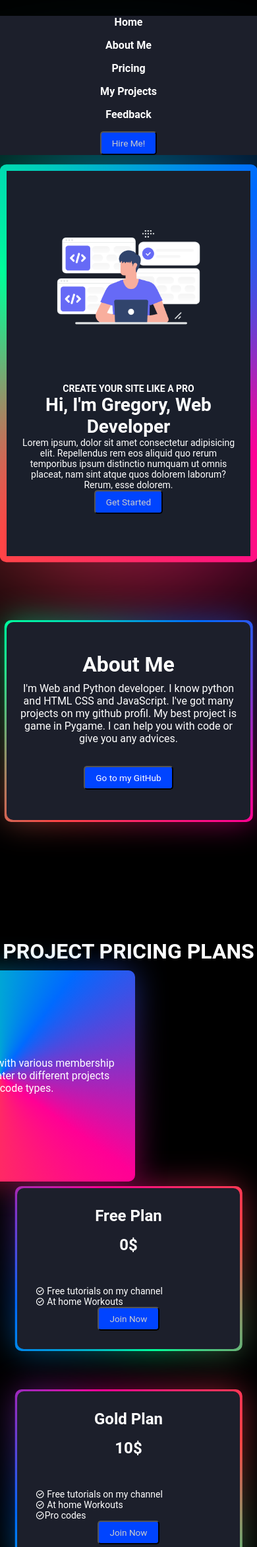
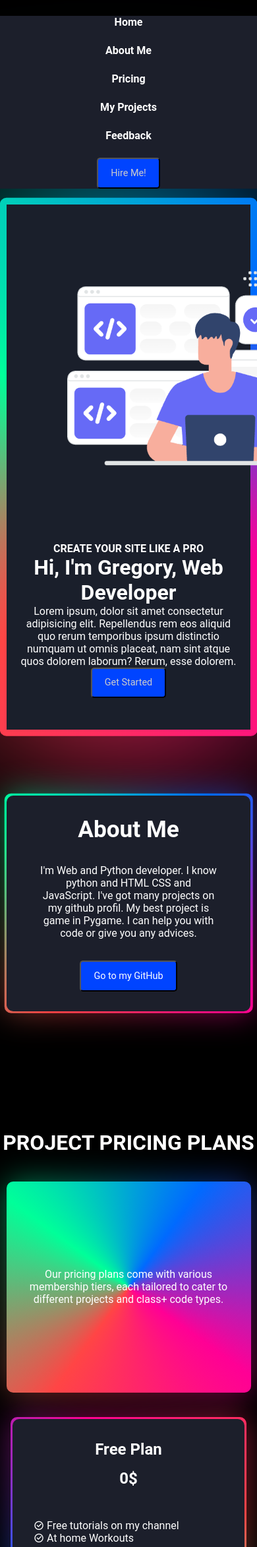
Before and after one commit to Grzegorz-coder-rgb/PersonalPortfolio, a Flask app: page / in a window 390 px wide; the page is wider, and only the part inside the window is pictured. Shown: the top 2345 px of that part at 66% size. Run offline with Flask 3, Linux system fonts and the light colour scheme.

Commit message:
Aktualizacja stylów CSS i pliku Procfile

```diff
--- a/static/css/style.css
+++ b/static/css/style.css
@@ -856,223 +856,6 @@ footer .copyright:hover{
     }
 }
 
-/* === MEDIA QUERIES === */
-
-/* Ekrany mniejsze niż 1024px (tablety i małe laptopy) */
-@media (max-width: 1024px) {
-    .container {
-        padding: 4rem 1.5rem;
-    }
-
-    header {
-        grid-template-columns: 1fr;
-        text-align: center;
-    }
-
-    header .image {
-        order: -1;
-        margin-bottom: 2rem;
-    }
-
-    header .image img {
-        margin: auto;
-        max-width: 90%;
-    }
-
-    #about p {
-        width: 90%;
-        margin: 0 auto;
-        font-size: 1.3rem;
-    }
-
-    .card-1 {
-        width: 90%;
-        max-width: 500px;
-        padding: 20px 30px;
-    }
-
-    .card-1 h1 {
-        font-size: 2.5rem;
-        position: relative; /* uniknięcie problemów z absolutnym */
-        top: auto;
-        margin-bottom: 1rem;
-    }
-
-    .offers {
-        width: 95%;
-        flex-direction: column;
-        height: auto;
-        gap: 2rem;
-    }
-
-    .card {
-        width: 80%;
-        max-width: 350px;
-        height: auto;
-        min-height: 350px;
-        margin-bottom: 2rem;
-    }
-
-    .sub-header {
-        width: 90%;
-        max-width: 550px;
-        margin: 30px auto;
-        left: auto;
-        padding: 1.5em;
-        font-size: 1.3rem;
-    }
-
-    .feedback {
-        padding: 80px 20px;
-    }
-
-    .feedback .review {
-        font-size: 2.5rem;
-    }
-
-    .feedback .customers-feedback {
-        font-size: 1.8rem;
-    }
-
-    .feedback .customers {
-        flex-direction: column;
-        align-items: center;
-    }
-
-    .feedback .customers .item {
-        width: 100%;
-        max-width: 400px;
-    }
-}
-
-/* Ekrany mniejsze niż 768px (smartfony w orientacji pionowej) */
-@media (max-width: 768px) {
-    nav ul {
-        flex-direction: column;
-        gap: 1rem;
-        margin: 1.5rem 0;
-    }
-
-    nav ul li a {
-        font-size: 1.2rem !important;
-    }
-
-    .btn {
-        font-size: 0.9rem;
-        padding: 0.75rem 1.25rem;
-    }
-
-    header {
-        padding-top: 1rem;
-        gap: 1rem;
-    }
-
-    #about p {
-        font-size: 1.1rem;
-        width: 95%;
-    }
-
-    .card-1, .sub-header {
-        width: 95%;
-        padding: 15px 20px;
-    }
-
-    .sub-header {
-        font-size: 1.1rem;
-    }
-
-    .offers {
-        width: 100%;
-        padding: 0 1rem;
-    }
-
-    .card {
-        width: 100%;
-        max-width: none;
-        height: auto;
-        min-height: unset;
-    }
-
-    .projects {
-        height: auto;
-        padding: 1rem;
-    }
-
-    .projects .project-grid .project-item {
-        width: 100%;
-        height: auto;
-    }
-
-    .feedback {
-        padding: 50px 15px;
-    }
-
-    .feedback .review {
-        font-size: 2rem;
-    }
-
-    .feedback .customers-feedback {
-        font-size: 1.5rem;
-    }
-
-    .feedback .customers .item {
-        width: 100%;
-        max-width: none;
-        padding: 20px;
-    }
-}
-
-/* Ekrany bardzo małe, poniżej 480px (smartfony małe) */
-@media (max-width: 480px) {
-    body {
-        font-size: 14px;
-    }
-
-    nav ul li a {
-        font-size: 1rem !important;
-    }
-
-    .btn {
-        font-size: 0.85rem;
-        padding: 0.5rem 1rem;
-    }
-
-    .header {
-        font-size: 2rem;
-        padding-top: 5rem;
-    }
-
-    #about p {
-        font-size: 1rem;
-        width: 100%;
-    }
-
-    .card-1 h1 {
-        font-size: 2rem;
-        top: auto;
-        margin-bottom: 0.5rem;
-    }
-
-    .sub-header {
-        padding: 1rem;
-        font-size: 1rem;
-        width: 100%;
-        margin: 20px auto;
-    }
-
-    .projects .project-grid .project-item {
-        padding: 1rem;
-    }
-
-    .feedback .review {
-        font-size: 1.5rem;
-    }
-
-    .feedback .customers-feedback {
-        font-size: 1.2rem;
-    }
-}
-
 @property --angle{
   syntax: "<angle>";
   initial-value: 0deg;
```
